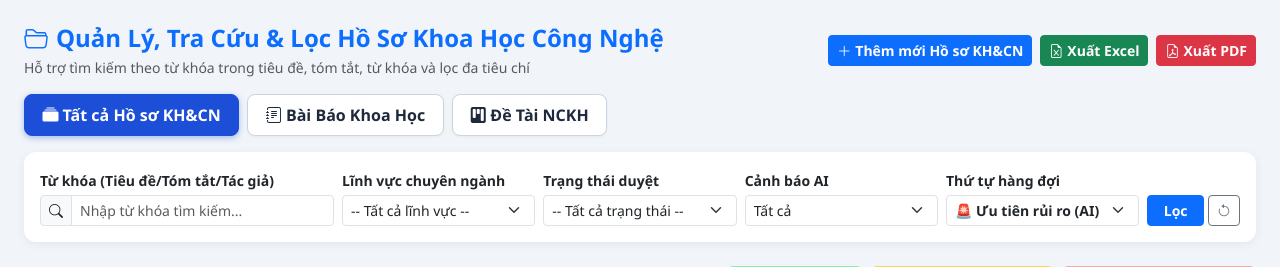
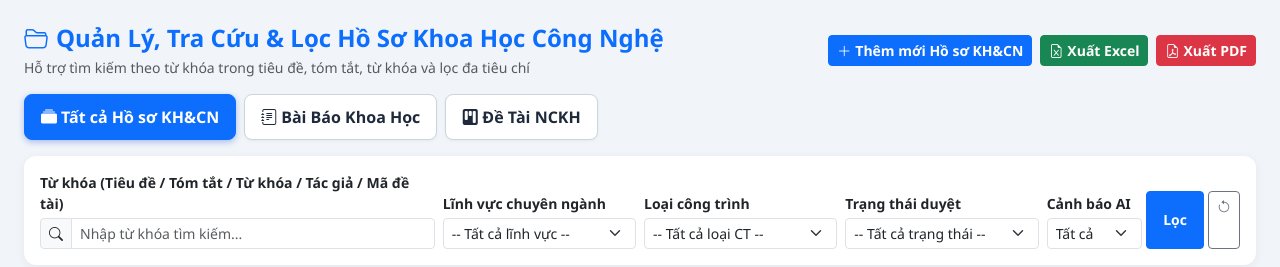
Before and after one commit to nguyenthanhphat-144/KLCN_2026, a Flask app: template templates/hoso_list.html in a window 1280 px wide. Shown: the top 267 px of the page. Run offline with Flask 3, Linux system fonts and the light colour scheme; the template is opened without the code that fills it, so the values that code supplies are empty; parts of the project's set-up code (start-up, migrations or seed data) failed here and were passed over.

Commit message:
hoso_list.html (update)
Updated styles for tabs and form elements, improved accessibility with additional labels, and modified filter options.

```diff
--- a/templates/hoso_list.html
+++ b/templates/hoso_list.html
@@ -25,21 +25,58 @@
 </div>
 
 <!-- Nhóm công trình Tabs (Revision 2026) -->
-<ul class="nav nav-pills mb-3">
+ <style>
+    .hoso-tabs {
+        gap: 8px;
+    }
+
+    .hoso-tabs .nav-link {
+        color: #1e293b !important;
+        background: #ffffff !important;
+        border: 1px solid #cbd5e1 !important;
+        border-radius: 8px;
+        padding: 10px 16px !important;
+        margin: 0 !important;
+        font-weight: 600;
+        opacity: 1;
+    }
+
+    .hoso-tabs .nav-link:hover {
+        color: #1e40af !important;
+        background: #eff6ff !important;
+        border-color: #93c5fd !important;
+    }
+
+    .hoso-tabs .nav-link.active {
+        color: #ffffff !important;
+        background: #0d6efd !important;
+        border-color: #0d6efd !important;
+    }
+
+    .hoso-tabs .nav-link i {
+        color: inherit !important;
+    }
+
+    .hoso-tabs .nav-link:focus-visible {
+        outline: 3px solid #93c5fd;
+        outline-offset: 2px;
+    }
+</style>
+<ul class="nav nav-pills mb-3 hoso-tabs">
     <li class="nav-item">
-        <a class="nav-link {% if not filters.nhom %}active{% endif %}"
+        <a class="nav-link {% if not filters.nhom %}active fw-bold{% else %}bg-light text-dark border me-2{% endif %}"
            href="{{ url_for('hoso_list', q=filters.q, maLinhVuc=filters.maLinhVuc, trangThai=filters.trangThai) }}">
             <i class="bi bi-collection-fill me-1"></i>Tất cả Hồ sơ KH&CN
         </a>
     </li>
     <li class="nav-item">
-        <a class="nav-link {% if filters.nhom == 'baibao' %}active{% endif %}"
+        <a class="nav-link {% if filters.nhom == 'baibao' %}active fw-bold{% else %}bg-light text-dark border me-2{% endif %}"
            href="{{ url_for('hoso_list', nhom='baibao', q=filters.q, maLinhVuc=filters.maLinhVuc, trangThai=filters.trangThai) }}">
             <i class="bi bi-journal-text me-1"></i>Bài Báo Khoa Học
         </a>
     </li>
     <li class="nav-item">
-        <a class="nav-link {% if filters.nhom == 'detai' %}active{% endif %}"
+        <a class="nav-link {% if filters.nhom == 'detai' %}active fw-bold{% else %}bg-light text-dark border{% endif %}"
            href="{{ url_for('hoso_list', nhom='detai', q=filters.q, maLinhVuc=filters.maLinhVuc, trangThai=filters.trangThai) }}">
             <i class="bi bi-kanban-fill me-1"></i>Đề Tài NCKH
         </a>
@@ -51,8 +88,8 @@
     <div class="card-body">
         <form method="GET" action="{{ url_for('hoso_list') }}" class="row g-2 align-items-end">
             <input type="hidden" name="nhom" value="{{ filters.nhom or '' }}">
-            <div class="col-md-3">
-                <label class="form-label small fw-semibold mb-1">Từ khóa (Tiêu đề/Tóm tắt/Tác giả)</label>
+            <div class="col-md-4">
+                <label class="form-label small fw-semibold mb-1">Từ khóa (Tiêu đề / Tóm tắt / Từ khóa / Tác giả / Mã đề tài)</label>
                 <div class="input-group input-group-sm">
                     <span class="input-group-text bg-light"><i class="bi bi-search"></i></span>
                     <input type="text" name="q" value="{{ filters.q }}" class="form-control"
@@ -71,6 +108,17 @@
                 </select>
             </div>
             <div class="col-md-2">
+                <label class="form-label small fw-semibold mb-1">Loại công trình</label>
+                <select name="maLoai" class="form-select form-select-sm">
+                    <option value="">-- Tất cả loại CT --</option>
+                    {% for lct in loai_cts %}
+                    <option value="{{ lct.maLoai }}" {% if filters.maLoai == lct.maLoai|string %}selected{% endif %}>
+                        {{ lct.tenLoai }}
+                    </option>
+                    {% endfor %}
+                </select>
+            </div>
+            <div class="col-md-2">
                 <label class="form-label small fw-semibold mb-1">Trạng thái duyệt</label>
                 <select name="trangThai" class="form-select form-select-sm">
                     <option value="">-- Tất cả trạng thái --</option>
@@ -79,7 +127,8 @@
                     {% endfor %}
                 </select>
             </div>
-            <div class="col-md-2">
+            <div class="col-md-2 d-flex gap-1">
+                <div class="flex-grow-1">
                     <label class="form-label small fw-semibold mb-1">Cảnh báo AI</label>
                     <select name="coCanhBao" class="form-select form-select-sm">
                         <option value="">Tất cả</option>
@@ -87,16 +136,7 @@
                         <option value="0" {% if filters.coCanhBao == '0' %}selected{% endif %}>🟢 Bình thường</option>
                     </select>
                 </div>
-            <div class="col-md-2">
-                <label class="form-label small fw-semibold mb-1">Thứ tự hàng đợi</label>
-                <select name="sapXep" class="form-select form-select-sm fw-semibold">
-                    <option value="priority" {% if filters.sapXep == 'priority' or not filters.sapXep %}selected{% endif %}>🚨 Ưu tiên rủi ro (AI)</option>
-                    <option value="fifo" {% if filters.sapXep == 'fifo' %}selected{% endif %}>⏱ Nộp trước (FIFO)</option>
-                    <option value="newest" {% if filters.sapXep == 'newest' %}selected{% endif %}>📅 Mới nhất trước</option>
-                </select>
-            </div>
-            <div class="col-md-1 d-flex gap-1">
-                <button type="submit" class="btn btn-sm btn-primary fw-bold w-100">Lọc</button>
+                <button type="submit" class="btn btn-sm btn-primary fw-bold px-3">Lọc</button>
                 <a href="{{ url_for('hoso_list') }}" class="btn btn-sm btn-outline-secondary" title="Xóa bộ lọc"><i class="bi bi-arrow-counterclockwise"></i></a>
             </div>
         </form>
@@ -199,11 +239,9 @@
                             <td>
                                 {% if r.coCanhBao == 1 %}
                                 <span class="badge bg-danger mb-1">
-                                    <i class="bi bi-shield-exclamation me-1"></i>Rủi ro: {{ "%.2f"|format(r.diemBatThuong) }}
+                                    <i class="bi bi-shield-exclamation me-1"></i>Cảnh báo (Rủi ro: {{ "%.2f"|format(r.diemBatThuong) }})
                                 </span>
-                                <div class="small text-danger fw-semibold" style="font-size: 0.72rem;">
-                                    IF: {{ "%.2f"|format(r.if_score or 0) }} | AE: {{ "%.3f"|format(r.ae_mse or 0) }}
-                                </div>
+                                <div class="small text-danger">Cần cán bộ kiểm tra</div>
                                 {% else %}
                                 <span class="badge bg-success-subtle text-success border border-success-subtle">
                                     <i class="bi bi-shield-check me-1"></i>An toàn ({{ "%.2f"|format(r.diemBatThuong) }})
```
Lines whose indentation alone changed are shown as unchanged.
